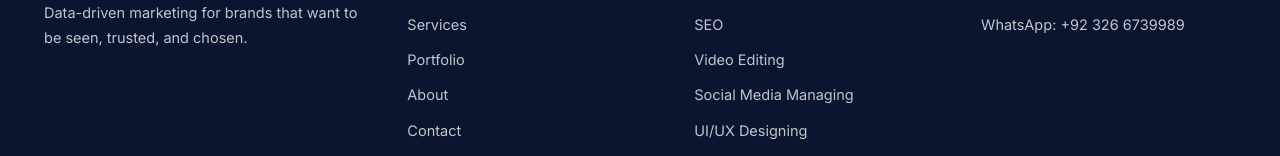
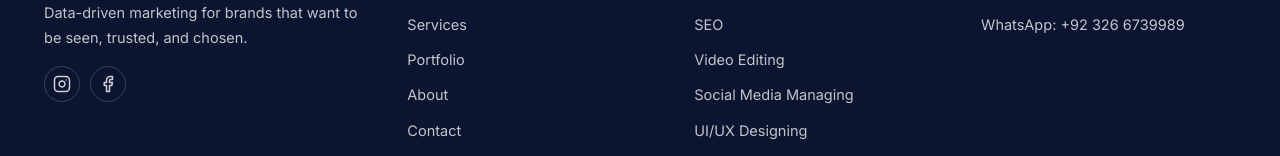
Before and after one commit to aishtiaque875-hub/Marketing-Insight-Pro-, a React (Vite) app: page /cookie-policy in a window 1280 px wide. Shown: the part 937-1093 px from the top of the page. Built offline with nearby package versions, Linux system fonts and the light colour scheme.

Commit message:
Add files via upload

```diff
--- a/src/components/Footer.css
+++ b/src/components/Footer.css
@@ -108,3 +108,28 @@
 .footer-legal-links a:hover {
   color: var(--gold-light);
 }
+
+.footer-social {
+  display: flex;
+  gap: 10px;
+  margin-top: 16px;
+}
+
+.footer-social a {
+  width: 36px;
+  height: 36px;
+  border-radius: 50%;
+  border: 1px solid rgba(255, 255, 255, 0.18);
+  display: flex;
+  align-items: center;
+  justify-content: center;
+  color: rgba(255, 255, 255, 0.8);
+  transition: background 0.2s ease, border-color 0.2s ease, color 0.2s ease, transform 0.2s ease;
+}
+
+.footer-social a:hover {
+  background: var(--gold);
+  border-color: var(--gold);
+  color: var(--navy-deep);
+  transform: translateY(-2px);
+}
--- a/src/components/Footer.jsx
+++ b/src/components/Footer.jsx
@@ -1,4 +1,5 @@
 import { Link } from 'react-router-dom'
+import { Instagram, Facebook } from 'lucide-react'
 import logo from '../assets/logo-wide.png'
 import './Footer.css'
 
@@ -19,6 +20,24 @@ export default function Footer() {
           <p className="footer-brand-tagline">
             Data-driven marketing for brands that want to be seen, trusted, and chosen.
           </p>
+          <div className="footer-social">
+            <a
+              href="https://www.instagram.com/marketinginsightpro/"
+              target="_blank"
+              rel="noopener noreferrer"
+              aria-label="Instagram"
+            >
+              <Instagram size={18} />
+            </a>
+            <a
+              href="https://www.facebook.com/MarketingInsightPro"
+              target="_blank"
+              rel="noopener noreferrer"
+              aria-label="Facebook"
+            >
+              <Facebook size={18} />
+            </a>
+          </div>
         </div>
 
         <div className="footer-col">
```
